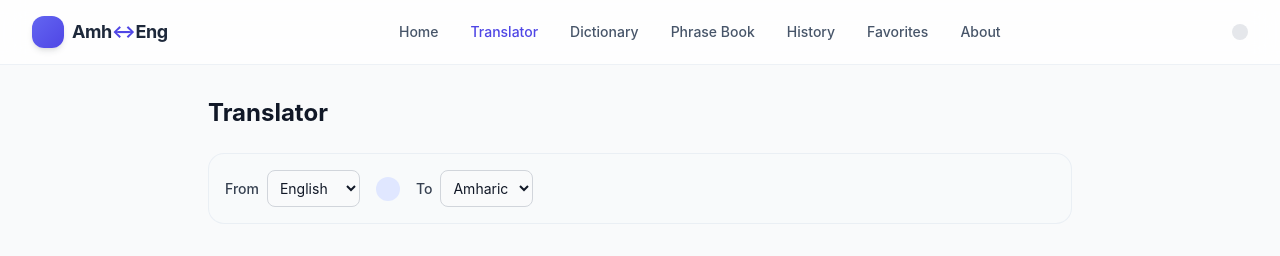
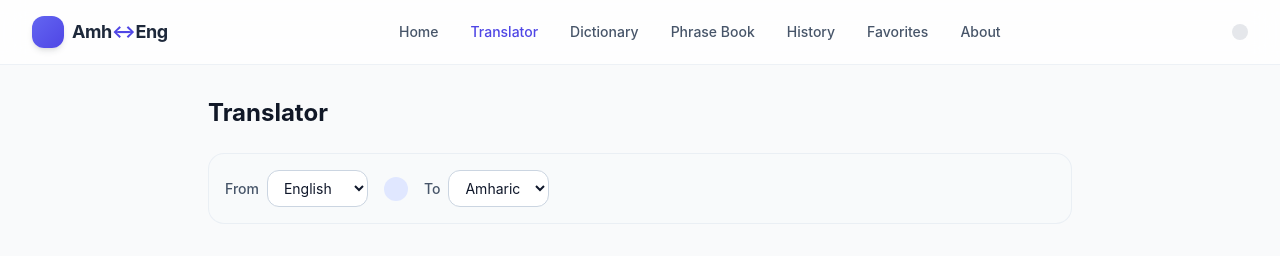
Before and after one commit to TadesseAsrie/Amharic-English-Translator-System, a React (Vite) app in the folder A-E-tran/: page /translator in a window 1280 px wide. Shown: the top 256 px of the page. Built offline with nearby package versions, Linux system fonts and the light colour scheme.

Commit message:
add language selector css

```diff
--- a/A-E-tran/src/components/LanguageSelector.jsx
+++ b/A-E-tran/src/components/LanguageSelector.jsx
@@ -2,14 +2,14 @@ import React from "react";
 
 const LanguageSelector = ({ value, onChange, options, label }) => {
   return (
-    <div className="flex items-center space-x-2">
-      <span className="text-sm font-medium text-gray-700 dark:text-gray-300">
+    <div className="flex items-center gap-2">
+      <span className="text-sm font-medium text-slate-600 dark:text-slate-300">
         {label}
       </span>
       <select
         value={value}
         onChange={(e) => onChange(e.target.value)}
-        className="bg-gray-50 dark:bg-gray-700 border border-gray-300 dark:border-gray-600 text-gray-900 dark:text-white rounded-lg focus:ring-indigo-500 focus:border-indigo-500 text-sm p-2"
+        className="bg-white dark:bg-slate-700 border border-slate-300 dark:border-slate-600 rounded-xl text-slate-900 dark:text-white text-sm py-2 px-3 focus:ring-2 focus:ring-indigo-500 focus:border-transparent outline-none transition"
       >
         {options.map((opt) => (
           <option key={opt.value} value={opt.value}>
```
